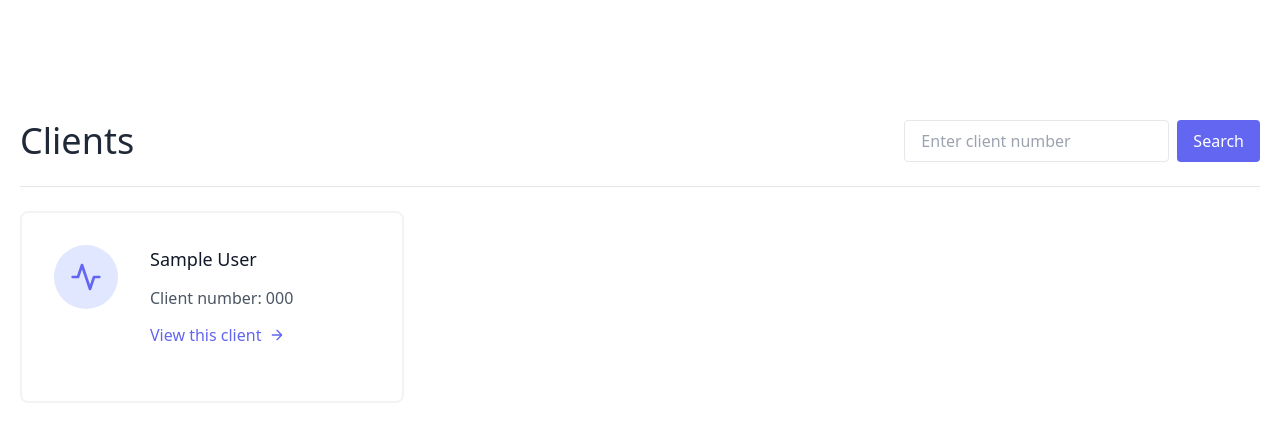
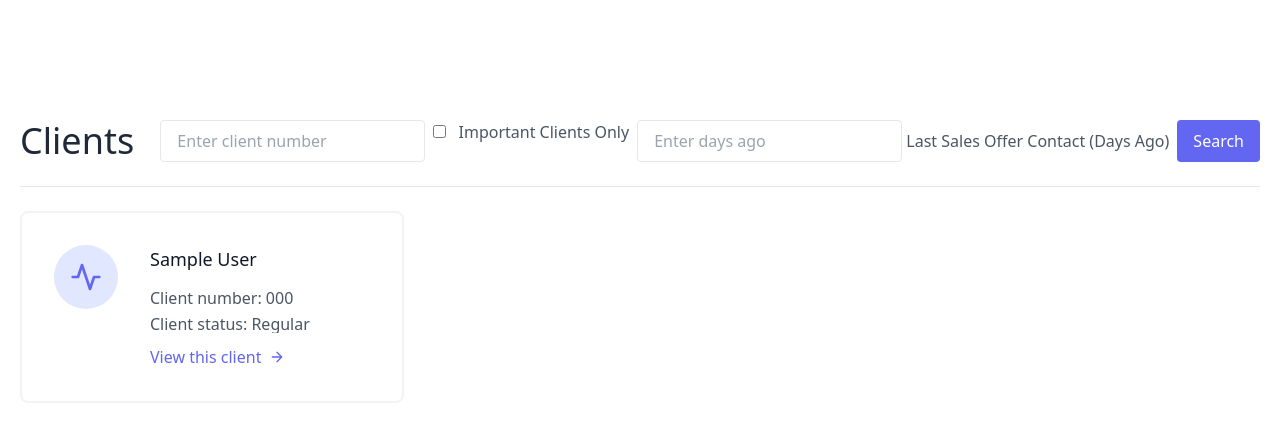
Before and after one commit to djaroszuk/inzynierka, a Django app: page /clients/ in a window 1280 px wide. Shown: the part 80-522 px from the top of the page. Run offline with Django 5.2, Linux system fonts and the light colour scheme; a user stored in the database is signed in; tables that the repository leaves empty hold one stand-in row (values such as "Sample post"); some libraries are stand-ins or nearby versions.

Commit message:
poprawione tworzenie zamowienia z profilu klienta, dodane filtry do wyszukiwania klienta.

```diff
--- a/clients/forms.py
+++ b/clients/forms.py
@@ -32,3 +32,18 @@ class ClientSearchForm(forms.Form):
             }
         ),
     )
+    important = forms.BooleanField(
+        label="Important Clients Only",
+        required=False,
+        widget=forms.CheckboxInput(attrs={"class": "mr-2"}),
+    )
+    last_contacted = forms.IntegerField(
+        label="Last Sales Offer Contact (Days Ago)",
+        required=False,
+        widget=forms.NumberInput(
+            attrs={
+                "class": "border rounded px-4 py-2 text-gray-700",
+                "placeholder": "Enter days ago",
+            }
+        ),
+    )
--- a/clients/templates/clients/client_list.html
+++ b/clients/templates/clients/client_list.html
@@ -11,6 +11,13 @@
             <!-- Render the Search Form -->
             <form method="get" action="" class="flex">
                 {{ form.q }}
+                <div class="ml-2">
+                    {{ form.important }} Important Clients Only
+                </div>
+                <div class="ml-2">
+                    {{ form.last_contacted }}
+                    <span>Last Sales Offer Contact (Days Ago)</span>
+                </div>
                 <button type="submit" class="ml-2 px-4 py-2 bg-indigo-500 text-white rounded">
                     Search
                 </button>
@@ -32,7 +39,8 @@
                             {{ client.first_name }} {{ client.last_name }}
                         </h2>
                         <p class="leading-relaxed text-base overflow-hidden max-h-12">
-                            Client number: {{ client.client_number }}
+                            Client number: {{ client.client_number }}<br>
+                            Client status: {{ client.status }}
                         </p>
                         <a href="{% url 'clients:client-detail' client.client_number %}" class="mt-3 text-indigo-500 inline-flex items-center">
                             View this client
--- a/clients/views.py
+++ b/clients/views.py
@@ -8,6 +8,8 @@ from .forms import ClientForm, ContactForm, ClientSearchForm
 from django.db.models import Q
 from orders.models import Order
 from orders.forms import StatisticsFilterForm
+from datetime import timedelta
+from django.utils import timezone
 
 
 class ClientListView(LoginRequiredMixin, generic.ListView):
@@ -18,11 +20,33 @@ class ClientListView(LoginRequiredMixin, generic.ListView):
     def get_queryset(self):
         """Return a list of clients filtered by the search query."""
         queryset = Client.objects.all()
+
         query = self.request.GET.get("q")
         if query:
             queryset = queryset.filter(
                 Q(client_number__icontains=query)  # Case-insensitive search
             )
+
+        # Filter by Important Clients (checkbox)
+        if self.request.GET.get("important"):
+            queryset = queryset.filter(
+                status="Important"
+            )  # Assuming `status` is used to mark clients as important
+
+        # Filter by Last Sales Offer Contact (days ago)
+        last_contacted_days = self.request.GET.get("last_contacted")
+        if last_contacted_days:
+            try:
+                days = int(last_contacted_days)
+                cutoff_date = timezone.now() - timedelta(days=days)
+                queryset = queryset.filter(
+                    contacts__reason=Contact.ReasonChoices.SALES_OFFER,
+                    contacts__contact_date__lte=cutoff_date,
+                ).distinct()
+            except ValueError:
+                # If the value is not a valid integer, just ignore the filter
+                pass
+
         return queryset
 
     def get_context_data(self, **kwargs):
--- a/orders/forms.py
+++ b/orders/forms.py
@@ -22,7 +22,3 @@ class StatisticsFilterForm(forms.Form):
         ),
         label="End Date & Time",
     )
-
-
-class PaymentForm(forms.Form):
-    amount = forms.DecimalField(max_digits=10, decimal_places=2)
--- a/orders/templates/orders/client_orders.html
+++ b/orders/templates/orders/client_orders.html
@@ -22,5 +22,5 @@
         {% endfor %}
     </tbody>
 </table>
-<a href="{% url 'orders:order-create' %}">Create New Order</a>
+<a href="{% url 'orders:order-create' %}?client_number={{ client_number }}">Create New Order</a>
 {% endblock %}
--- a/orders/urls.py
+++ b/orders/urls.py
@@ -6,7 +6,7 @@ app_name = "orders"
 urlpatterns = [
     path("", views.OrderListView.as_view(), name="order-list"),
     path(
-        "create/",
+        "create",
         views.OrderCreateView.as_view(),
         name="order-create",
     ),
```
Also changed, not shown: orders/views.py (+26 -0 lines).
